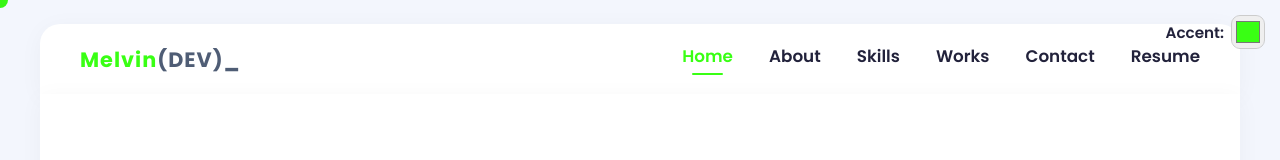
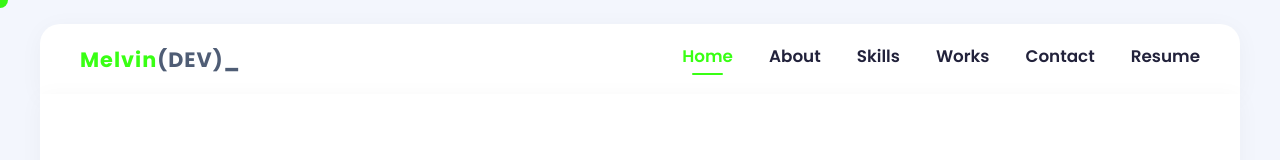
Before and after one commit to melvingamanajr/dev-portfolio, a plain HTML site: page src/index.html in a window 1280 px wide. Shown: the top 160 px of the page. Drawn offline with Linux system fonts and the light colour scheme.

Commit message:
Update index.html

```diff
--- a/src/index.html
+++ b/src/index.html
@@ -172,10 +172,10 @@
     <div id="fireworks-container" class="fireworks-container"></div>
 
     <!-- Place this where you want the color selector to appear, e.g. in your header or settings area -->
-    <div class="accent-color-container">
+<!--     <div class="accent-color-container">
         <label for="accent-color-picker" class="accent-color-label">Accent:</label>
         <input type="color" id="accent-color-picker" class="accent-color-select" value="#39FF14">
-    </div>
+    </div> -->
 
     <!-- Add this before your main.js script -->
     <script src="data/works.js"></script>
```
